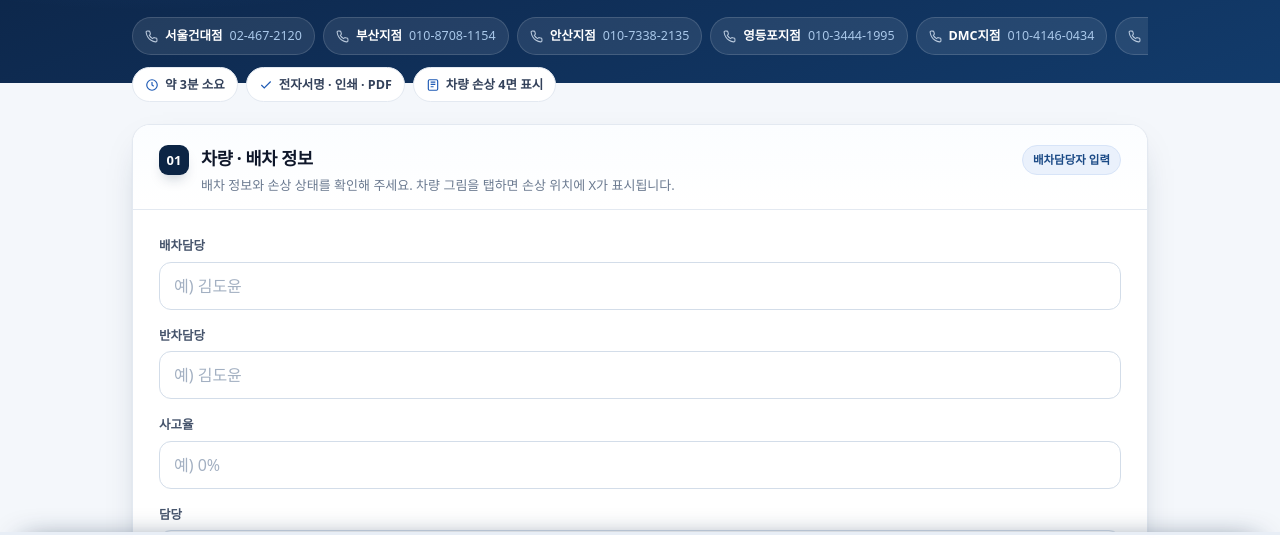
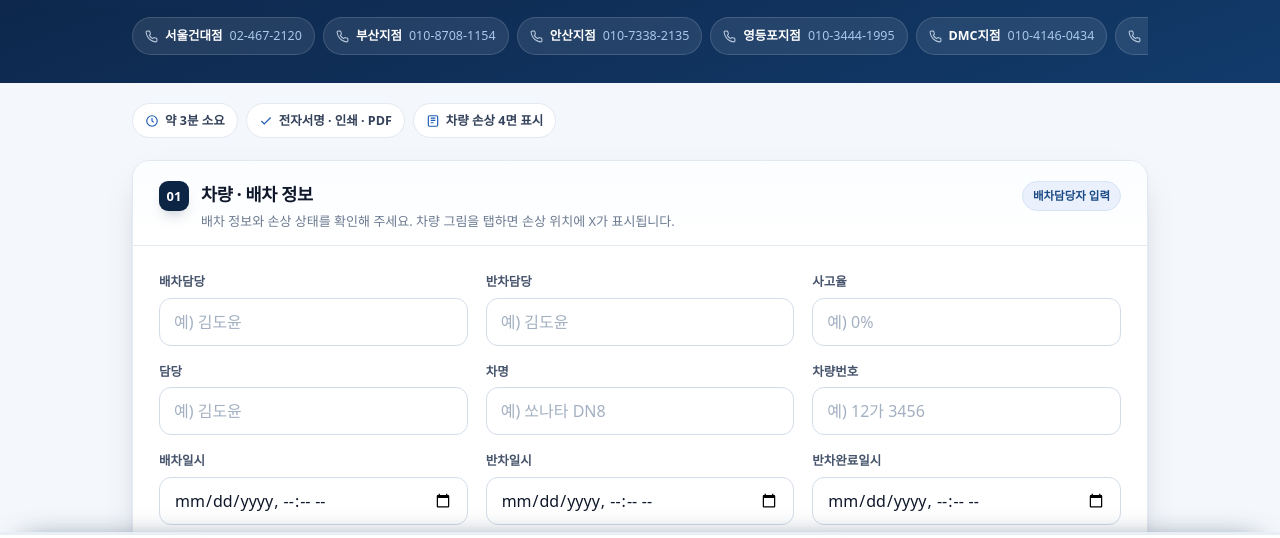
Before and after one commit to GR0790/teemate-demo, a plain HTML site: page doyoon/index.html in a window 1280 px wide. Shown: the part 197-735 px from the top of the page. Drawn offline with Linux system fonts and the light colour scheme.

Commit message:
전자계약서: 데스크톱 2·3열 레이아웃 보정

```diff
--- a/doyoon/assets/app.js
+++ b/doyoon/assets/app.js
@@ -171,11 +171,11 @@
     { k: 'accidentMgr', label: '담당', ph: '예) 김도윤', m: 'half' },
     { k: 'car', label: '차명', ph: '예) 쏘나타 DN8', m: 'half' },
     { k: 'carNo', label: '차량번호', ph: '예) 12가 3456', m: 'half' },
-    { k: 'outAt', label: '배차일시', type: 'datetime' },
-    { k: 'inAt', label: '반차일시', type: 'datetime' },
-    { k: 'inDoneAt', label: '반차완료일시', type: 'datetime' },
-    { k: 'fee', label: '총사용요금', type: 'money', ph: '0', suffix: '원' },
-    { k: 'fuel', label: '연료', type: 'radio', opts: [['LPG', 'LPG'], ['경유', '경유'], ['휘발유', '휘발유']] },
+    { k: 'outAt', label: '배차일시', type: 'datetime' , m: 'half'},
+    { k: 'inAt', label: '반차일시', type: 'datetime' , m: 'half'},
+    { k: 'inDoneAt', label: '반차완료일시', type: 'datetime' , m: 'half'},
+    { k: 'fee', label: '총사용요금', type: 'money', ph: '0', suffix: '원' , m: 'half'},
+    { k: 'fuel', label: '연료', type: 'radio', opts: [['LPG', 'LPG'], ['경유', '경유'], ['휘발유', '휘발유']] , m: 'half'},
     { k: 'kmNow', label: '현재KM', type: 'num', ph: '예) 45,120', suffix: 'km', m: 'half' },
     { k: 'kmIn', label: '반차KM', type: 'num', ph: '반차 시 입력', suffix: 'km', m: 'half' },
     { k: 'tank', label: '배차 시 연료량', type: 'radio', opts: [['E', 'E'], ['1/4', '1/4'], ['2/4', '2/4'], ['3/4', '3/4'], ['F', 'F']], help: '배차 시 연료 게이지 위치를 선택해 주세요.' },
@@ -204,7 +204,7 @@
     { k: 'gName', label: '성명', ph: '예) 김보증', m: 'half' },
     { k: 'gHp', label: 'H.P', ph: '010-0000-0000', type: 'phone', m: 'half' },
     { k: 'gRrn', label: '주민등록번호', ph: '000000-0000000', type: 'rrn' },
-    { k: 'gLicNo', label: '운전면허번호', ph: '00-00-000000-00', type: 'lic' },
+    { k: 'gLicNo', label: '운전면허번호', ph: '00-00-000000-00', type: 'lic', m: 'half' },
     { k: 'gTel', label: '전화번호', ph: '02-000-0000', type: 'phone', m: 'half' },
     { k: 'gAddr', label: '주소', ph: '도로명 주소', type: 'textarea', rows: 2 }
   ];
@@ -368,7 +368,7 @@
         ? '배차담당자가 입력한 정보입니다. 내용이 다르면 지점으로 연락해 주세요.'
         : '배차 정보와 손상 상태를 확인해 주세요. 차량 그림을 탭하면 손상 위치에 X가 표시됩니다.',
       tag: lockChip,
-      body: `<div class="grid">${VEHICLE.map((f) => fieldHTML(f)).join('')}</div>${carBlockHTML()}`
+      body: `<div class="grid grid-3">${VEHICLE.map((f) => fieldHTML(f)).join('')}</div>${carBlockHTML()}`
     });
 
     const terms = sectionHTML({
--- a/doyoon/assets/style.css
+++ b/doyoon/assets/style.css
@@ -122,7 +122,7 @@ button{font-family:inherit}
 .wrap{max-width:1080px;margin:0 auto;padding:0 clamp(14px,4vw,32px)}
 .quick-facts{
   display:flex;flex-wrap:wrap;gap:8px;
-  margin:-16px 0 22px;position:relative;z-index:2;
+  margin:20px 0 22px;position:relative;z-index:2;
 }
 .quick-facts span{
   display:inline-flex;align-items:center;gap:6px;
@@ -173,6 +173,7 @@ button{font-family:inherit}
 /* ---------- fields ---------- */
 .grid{display:grid;grid-template-columns:repeat(12,1fr);gap:14px 16px}
 .field{grid-column:span 12;min-width:0}
+.field.half{grid-column:span 6}
 .field.span-6{grid-column:span 6}
 .field.span-4{grid-column:span 4}
 .field.span-8{grid-column:span 8}
@@ -664,13 +665,15 @@ textarea.inp{height:auto;padding:12px 14px;resize:vertical;line-height:1.5}
   .field.span-4{grid-column:span 4}
   .grid{gap:16px 18px}
 }
+@media (min-width:1180px){
+  .grid-3 .field.half{grid-column:span 4}
+}
 @media (max-width:719px){
   body{font-size:15.5px;padding-bottom:104px}
   .card-head{padding:16px 16px 12px}
   .card-body{padding:16px}
   .grid{gap:12px}
   .field.span-6,.field.span-4,.field.span-8{grid-column:span 12}
-  .field.half{grid-column:span 6}
   .dmg-grid{gap:8px}
   .checks{grid-template-columns:1fr}
   .sign-grid{grid-template-columns:1fr}
```
Also changed, not shown: doyoon/_qa.html (added, +18 -0 lines).
